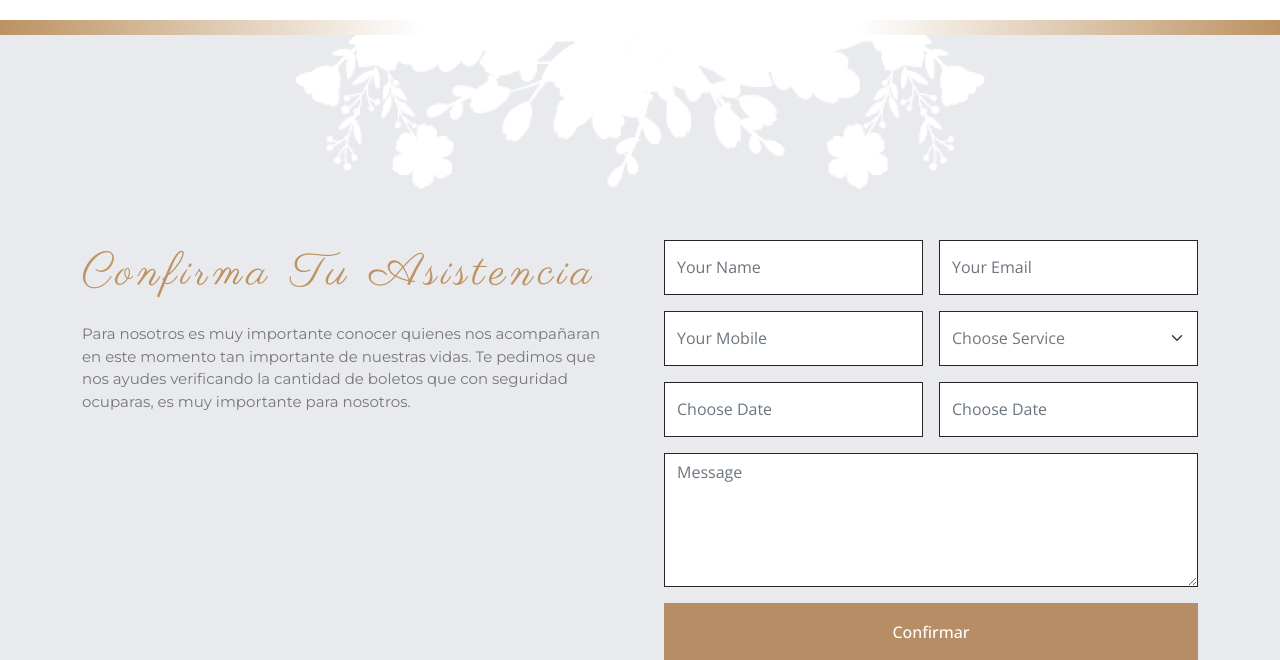
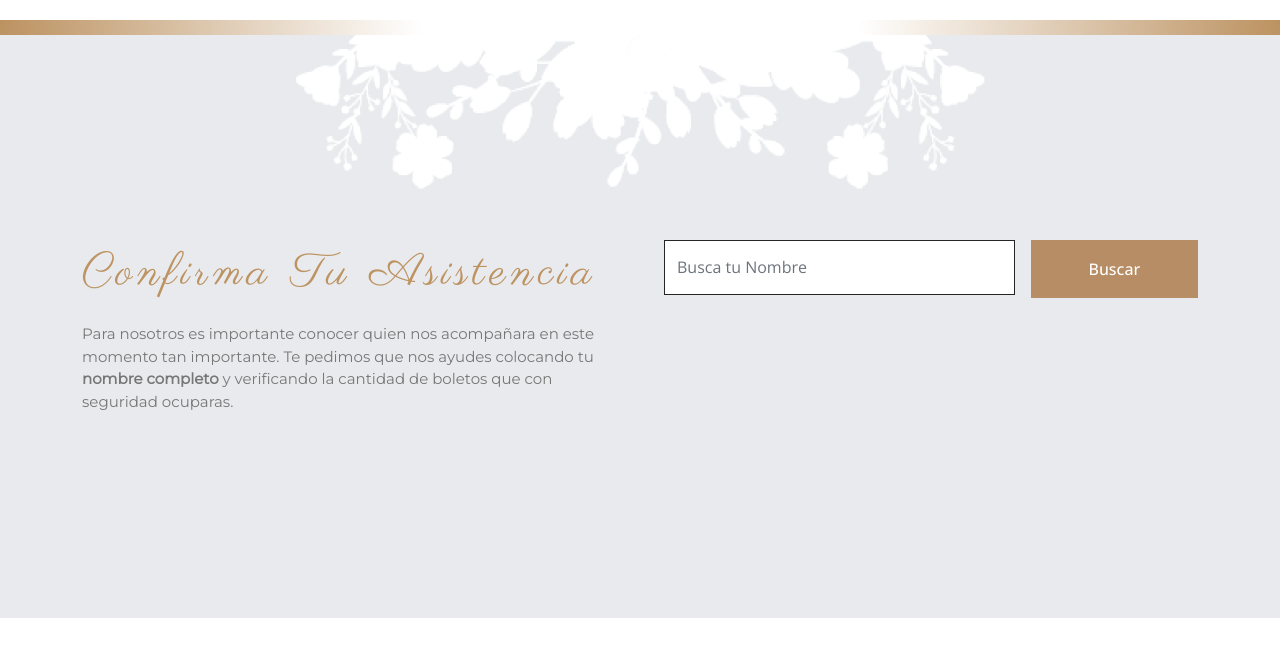
Before and after one commit to ragdeblacks/boda, a PHP site: page / in a window 1280 px wide. Shown: the part 2726-3386 px from the top of the page. Run offline with PHP 8.4, Linux system fonts and the light colour scheme; data that the repository does not hold is empty; style sheets or scripts are compiled from the project's sources; some libraries are stand-ins or nearby versions; some web fonts are replaced; grey boxes are pictures that could not be loaded.

Commit message:
ultimos cambios 19 de julio

```diff
--- /dev/null
+++ b/consulta_invitados.php
@@ -0,0 +1,24 @@
+<?php
+$servername = "localhost";
+$database = "boda";
+$username = "admin";
+$password = "Edsa3372";
+// Create connection
+$conn = mysqli_connect($servername, $username, $password, $database);
+if (!$conn) {
+    die("Connection failed: " . mysqli_connect_error());
+}
+$sql = "SELECT * FROM INVITADOS";
+$resultado = mysqli_query($conn, $sql);
+if (!$resultado) {
+    echo 'Error de BD, no se pudo consultar la base de datos';
+    exit;
+}else{
+    $datos = mysqli_fetch_all($resultado);
+    print_r(json_encode($datos));
+}
+
+
+mysqli_close($conn);
+
+?>
--- a/index.php
+++ b/index.php
@@ -159,51 +159,70 @@
                 <div class="row g-5">
                     <div class="col-lg-6 wow fadeInUp" data-wow-delay="0.1s">
                         <p class="section-title">Confirma tu Asistencia</p>
-                        <p class="section-info mb-4">Para nosotros es muy importante conocer quienes nos acompañaran en este momento tan importante de nuestras vidas. Te pedimos que nos ayudes verificando la cantidad de boletos que con seguridad ocuparas, es muy importante para nosotros.</p>
+                        <p class="section-info mb-4">Para nosotros es importante conocer quien nos acompañara en este momento tan importante. Te pedimos que nos ayudes colocando tu <strong>nombre completo</strong> y verificando la cantidad de boletos que con seguridad ocuparas.</p>
                         <div class="row g-4">
 
 
                         </div>
                     </div>
                     <div class="col-lg-6 wow  fadeInUp" data-wow-delay="0.5s">
-                        <div class="row g-3">
-                            <div class="col-12 col-sm-6">
-                                <input type="text" class="form-control" placeholder="Your Name" style="height: 55px;">
+                        <div class="row g-3 pb-3">
+                            <div class="col-8 col-sm-8">
+                                <input type="text" id="nombre_search" class="form-control" placeholder="Busca tu Nombre" style="height: 55px;">
                             </div>
-                            <div class="col-12 col-sm-6">
-                                <input type="email" class="form-control" placeholder="Your Email" style="height: 55px;">
+                            <div class="col-4 col-sm-4">
+                                <button class="btn btn-primary w-100 py-3" type="button" onclick="buscar()">Buscar</button>
                             </div>
-                            <div class="col-12 col-sm-6">
-                                <input type="text" class="form-control" placeholder="Your Mobile" style="height: 55px;">
+                        </div>
+                        <div class="row g-3" id="datos_encontrados" >
+                            <div class="col-12 col-sm-12">
+                                <p class="section-info mb-4">Hola <strong id="nombre_encontrado"></strong> tienes disponibles <strong id="boletos_adulto"></strong> <span id="subject_adult"></span> para adulto y <strong id="boletos_nino"></strong> <span id="subject_nin"></span> para niño, por favor selecciona la cantidad de boletos que usaras.</p>
                             </div>
-                            <div class="col-12 col-sm-6">
-                                <select class="form-select" style="height: 55px;">
-                                    <option selected>Choose Service</option>
-                                    <option value="1">Service 1</option>
-                                    <option value="2">Service 2</option>
-                                    <option value="3">Service 3</option>
-                                </select>
-                            </div>
-                            <div class="col-12 col-sm-6">
-                                <div class="date" id="date" data-target-input="nearest">
-                                    <input type="text"
-                                        class="form-control datetimepicker-input"
-                                        placeholder="Choose Date" data-target="#date" data-toggle="datetimepicker" style="height: 55px;">
+                            <div class="col-12 col-sm-12">
+                                <div class="row">
+                                    <div class="col" style ="align-self: center;">
+                                        <p class="section-info mb-0">Numero de boletos de adulto</p>
+                                    </div>
+                                    <div class="col">
+                                        <select class="form-select" id="select_adultos" style="height: 55px;">
+                                        </select>
+                                    </div>
                                 </div>
                             </div>
-                            <div class="col-12 col-sm-6">
-                                <div class="time" id="time" data-target-input="nearest">
-                                    <input type="text"
-                                        class="form-control datetimepicker-input"
-                                        placeholder="Choose Date" data-target="#time" data-toggle="datetimepicker" style="height: 55px;">
-                                </div>
+                            <div class="col-12 col-sm-12" id="selector_nino">
+                                <div class="row">
+                                        <div class="col" style ="align-self: center;">
+                                            <p class="section-info mb-0">Numero de boletos de niño</p>
+                                        </div>
+                                        <div class="col">
+                                            <select class="form-select" id="select_ninos" style="height: 55px;">
+                                            </select>
+                                        </div>
+                                    </div>
                             </div>
+                            <input type="hidden" id="idInvitado" value="">
                             <div class="col-12">
-                                <textarea class="form-control" rows="5" placeholder="Message"></textarea>
+                                <div class="row">
+                                    <div class="col">
+                                        <button class="btn btn-primary w-100 py-3" type="button" onclick="confirmar(true)">Confirmar Asistencia</button>
+                                    </div>
+                                    <div class="col">
+                                        <button class="btn btn-secondary w-100 py-3" type="button" onclick="confirmar(false)">No Asistire</button>
+                                    </div>
+
                             </div>
-                            <div class="col-12">
-                                <button class="btn btn-primary w-100 py-3" type="submit">Confirmar</button>
-                            </div>
+                        </div>
+
+
+                    </div>
+                    <div id="confirmados" class="row g-3" >
+                        <div class="col-12 col-sm-12">
+                            <p class="section-info mb-4">Hola <strong id="nombre_encontrado_confirmado"></strong> ya has confirmado tu asistencia con anterioridad, nos vemos en el evento. </p>
+                        </div>
+                    </div>
+                    <div id="gracias" class="row g-3" >
+                        <div class="col-12 col-sm-12">
+                            <p class="section-info mb-4">¡Tu confirmación ha quedado registrada, muchas gracias!</p>
                         </div>
                     </div>
                 </div>
@@ -372,15 +391,10 @@
 
                             <div class="carousel-inner">
                                 <div class="carousel-item active">
-
                                     <img src="img/assets/Man.png" class="img-fluid" >
-
-
                                     <div class="carousel-caption">
-                                        <p class="mb-0 text-codigov">Formal - Smoking o traje</p>
+                                        <p class="mb-0 text-codigov">Formal - Traje</p>
                                     </div>
-
-
                                 </div>
                                 <div class="carousel-item">
                                     <img src="img/assets/mujer.png" class="img-fluid" alt="...">
```
Also changed, not shown: confirma.php (added, +38 -0 lines), js/date_final.js (+126 -1 lines).
